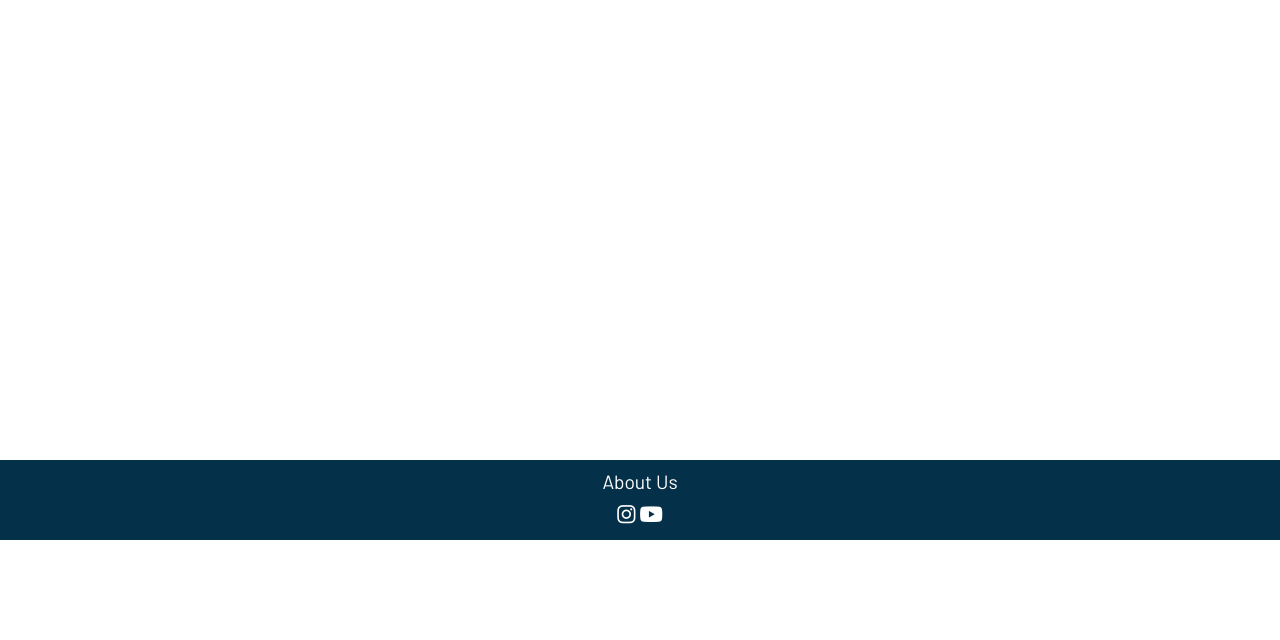
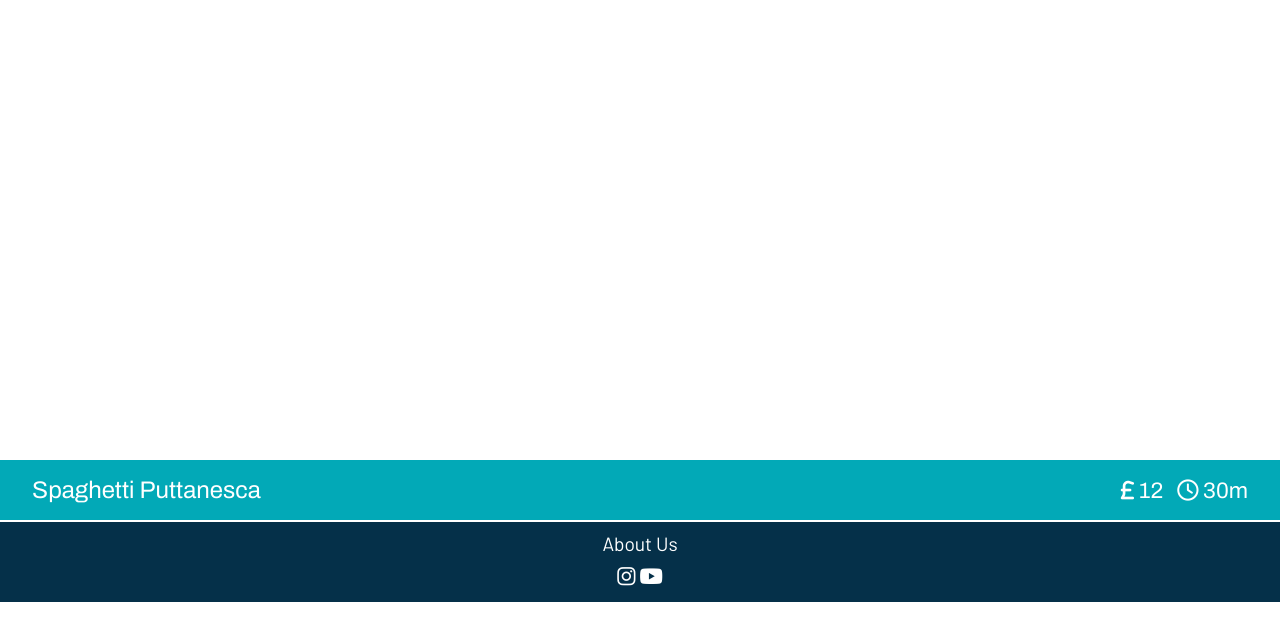
Before and after one commit to vfg-95/the-sauce, a plain HTML site: page pages/puttanesca.html in a window 1280 px wide. Shown: the part 102-742 px from the top of the page. Drawn offline with Linux system fonts and the light colour scheme.

Commit message:
Add recipe info for puttanesca page

```diff
--- a/pages/puttanesca.html
+++ b/pages/puttanesca.html
@@ -35,7 +35,12 @@
     <section class="head-img">
         <img src="../assets/images/puttanesca.jpg" alt="Bowl of puttanesca pasta being pulled up with a fork">
     </section>
-
+    <section class="full-recipe">
+        <div class="info">
+            <h2>Spaghetti Puttanesca</h2>
+            <p><i class="fas fa-pound-sign"></i> 12 &nbsp; <i class="far fa-clock"></i> 30m</p>
+        </div>
+    </section>
     <footer>
         <div>
             <a href="about.html" class="about-us">About Us</a>
```
